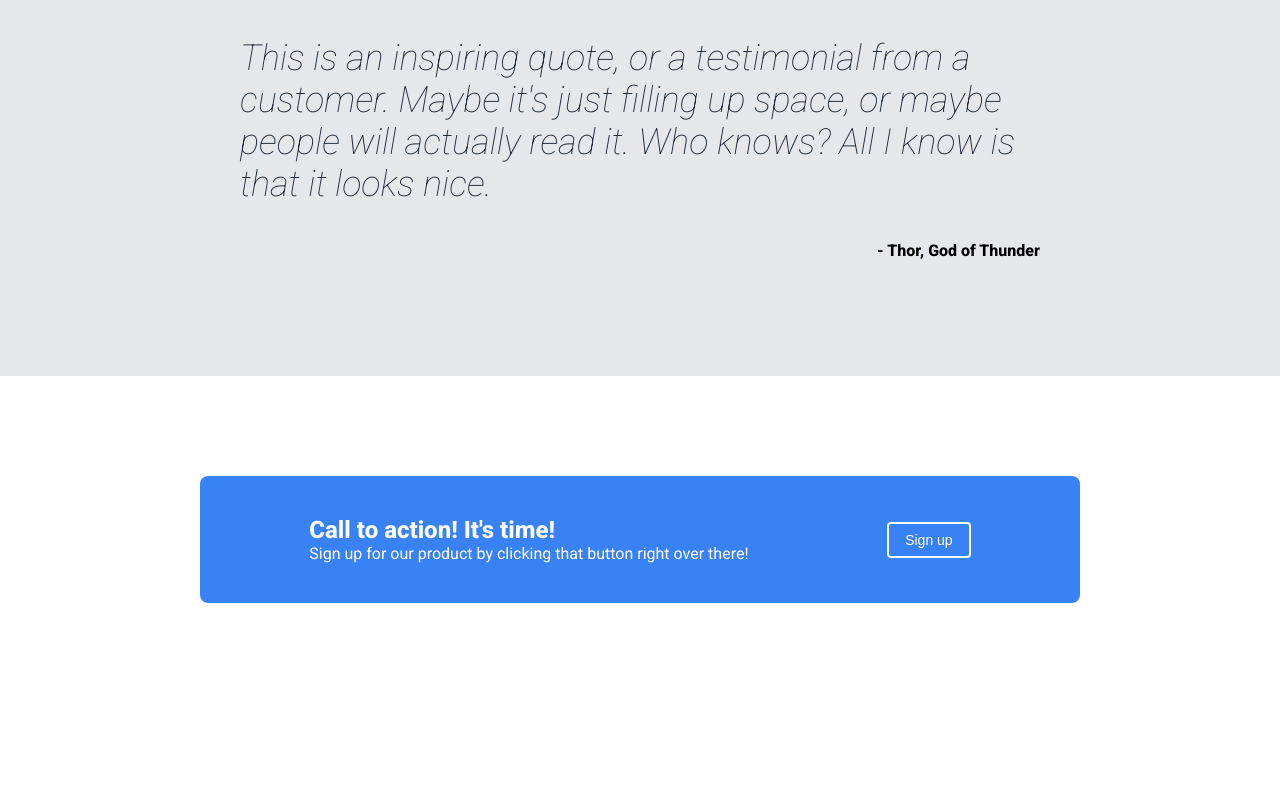
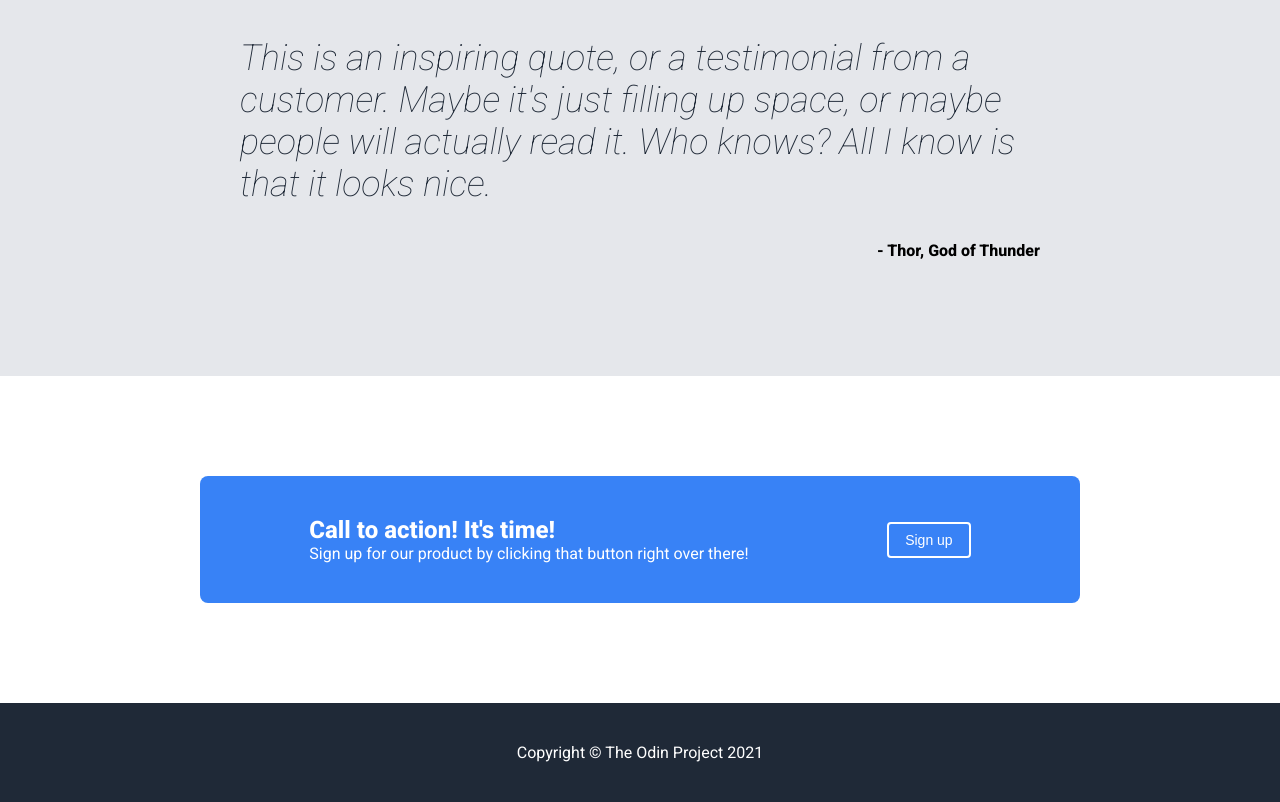
Before and after one commit to raif-sh/odin-landing-page, a plain HTML site: page index.html in a window 1280 px wide. Shown: the part 931-1733 px from the top of the page. Before the commit the page ends 1634 px from the top, so only its background shows below. Drawn offline with Linux system fonts and the light colour scheme.

Commit message:
footer style

```diff
--- a/index.html
+++ b/index.html
@@ -84,5 +84,10 @@
                 </div>
             </div>
         </div>
+        <div class="footer">
+            <div>
+                Copyright © The Odin Project 2021
+            </div>
+        </div>
     </body>
 </html>
--- a/style.css
+++ b/style.css
@@ -144,3 +144,10 @@ h1 {
     color:white;
     font-size: 14px;
 }
+
+.footer {
+    background-color: #1F2937;
+    padding: 40px;
+    color: #fff;
+    text-align: center;
+}
```
